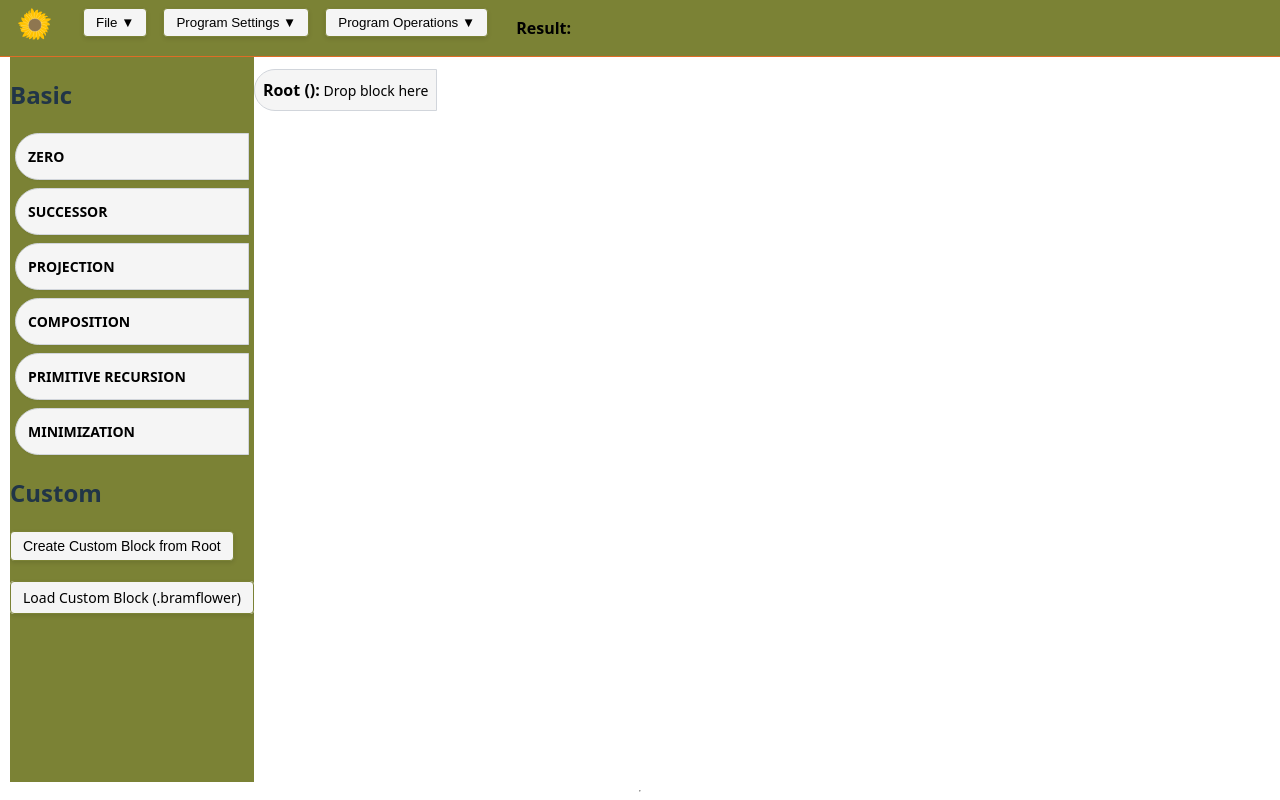
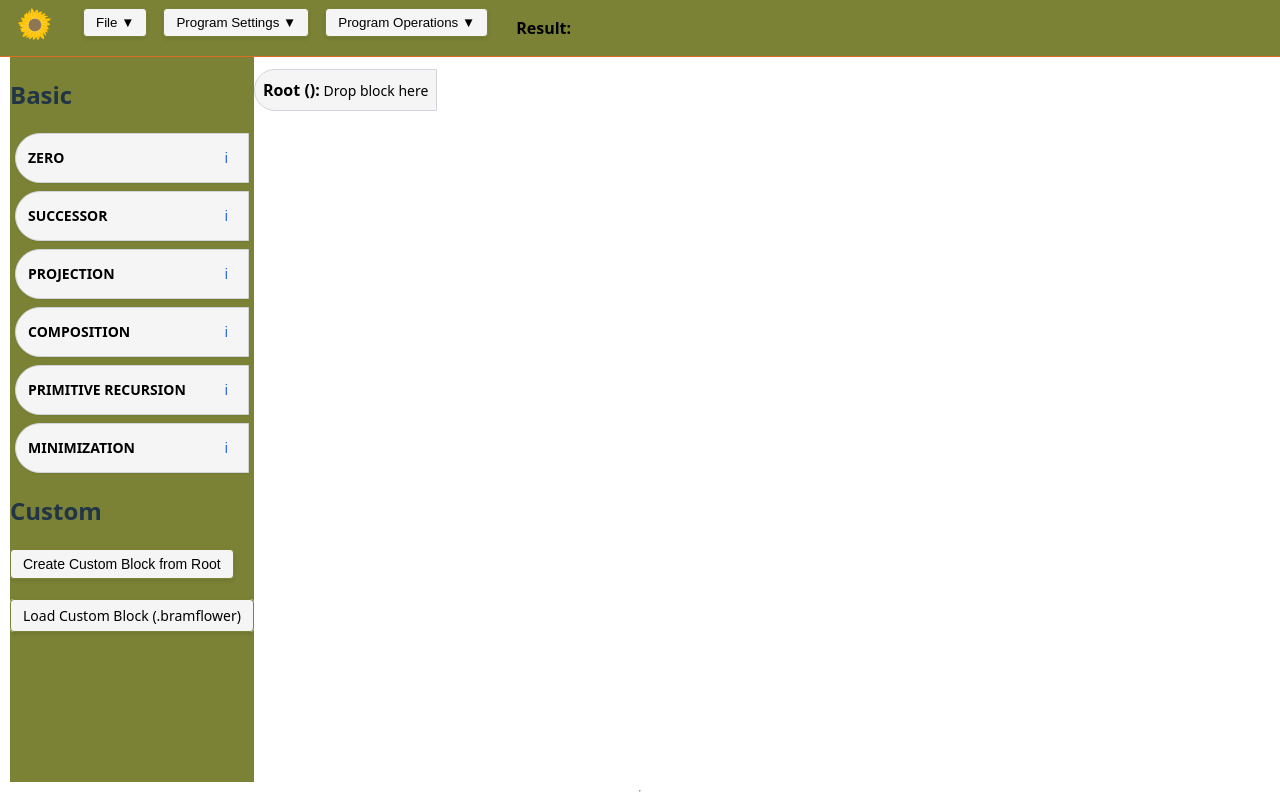
Before and after one commit to Bram-Hub/Sunflower, a React (Vite) app in the folder recursive_blocks/: page / in a window 1280 px wide. Built offline with nearby package versions, Linux system fonts and the light colour scheme.

Commit message:
Can read block descriptions from palette

```diff
--- a/recursive_blocks/src/Block.css
+++ b/recursive_blocks/src/Block.css
@@ -224,6 +224,9 @@
     transition: all 0.2s ease;
     box-shadow: 0 1px 2px rgba(0, 0, 0, 0.05);
     font-size: 0.875rem; /* Tailwind text-sm */
+    display: flex;
+    justify-content: space-between;
+    align-items: center;
   }
 
   .palette-block:hover {
@@ -253,6 +256,11 @@
       transform: translateY(0);
     }
   }
+
+  .palette-block-name {
+    padding-right: 5%;
+  }
+
   .sideP{
     flex: 0 0 auto;
     background-color: var(--alt);
--- a/recursive_blocks/src/BlockPalette.tsx
+++ b/recursive_blocks/src/BlockPalette.tsx
@@ -5,6 +5,7 @@ import { CURRENT_FILETYPE_VERSION, customBlocks, EditorSaveState } from "./Block
 import { getDefaultChildren } from "./Block";
 import { BlockSave, serializeBlock } from "./BlockSave";
 import { useBlockEditor } from "./BlockEditorContext";
+import React from "react";
 
 // JSX element to represent a draggable block type in the block pallete
 // Type is the block type. custom_block_index and onRemove are undefined if type is not Custom.
@@ -12,6 +13,7 @@ import { useBlockEditor } from "./BlockEditorContext";
 // and onRemove is a method to remove this custom block from the custom blocks array.
 function DraggableBlock({ type, custom_block_name, onRemove }: { type: BlockType, custom_block_name?: string, onRemove?: (name: string) => void }) {
   const ref = useRef<HTMLDivElement>(null);
+  const [showInfo, setShowInfo] = React.useState(false);
 
   const [{ isDragging }, drag] = useDrag(() => ({
     type: "BLOCK",
@@ -32,7 +34,17 @@ function DraggableBlock({ type, custom_block_name, onRemove }: { type: BlockType
       ref={ref}
       className={`palette-block ${isDragging ? "opacity-50" : "palette-block-appear"}`}
     >
-      {custom_block_name !== undefined ? custom_block_name : type.toUpperCase()}
+      <div className="palette-block-name">{custom_block_name !== undefined ? custom_block_name : type.toUpperCase()}</div>
+
+      {showInfo && blockConfig[type].description && (
+        <div className="block-description-popup">
+          <p>{blockConfig[type].description}</p>
+        </div>
+      )}
+
+      {blockConfig[type].description && (
+        <button className="info-button" onClick={() => setShowInfo(!showInfo)}>i</button>
+      )}
       {onRemove !== undefined && (
         <button className="remove-button" onClick={() => onRemove(custom_block_name!)}>X</button>
       )}
```
